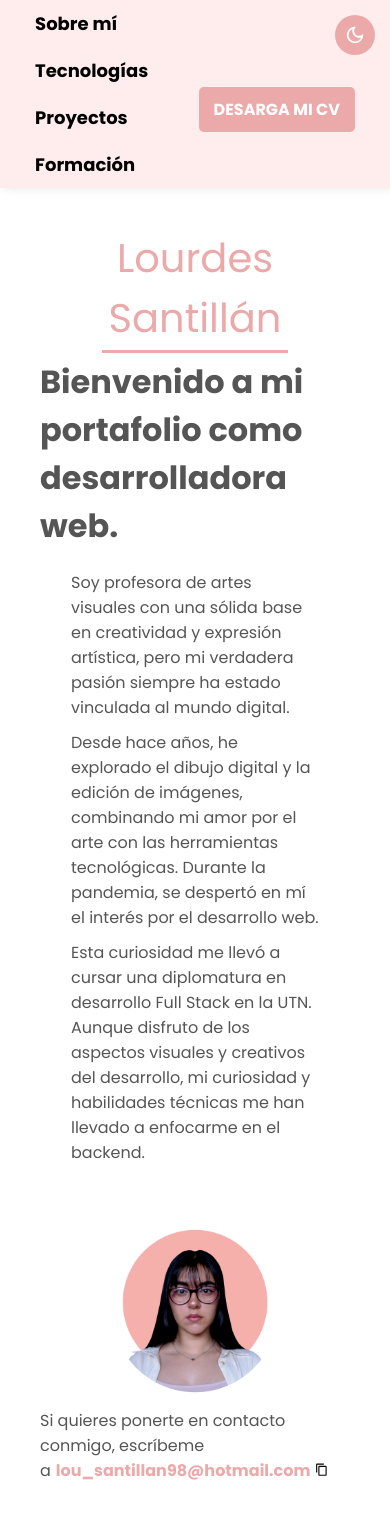
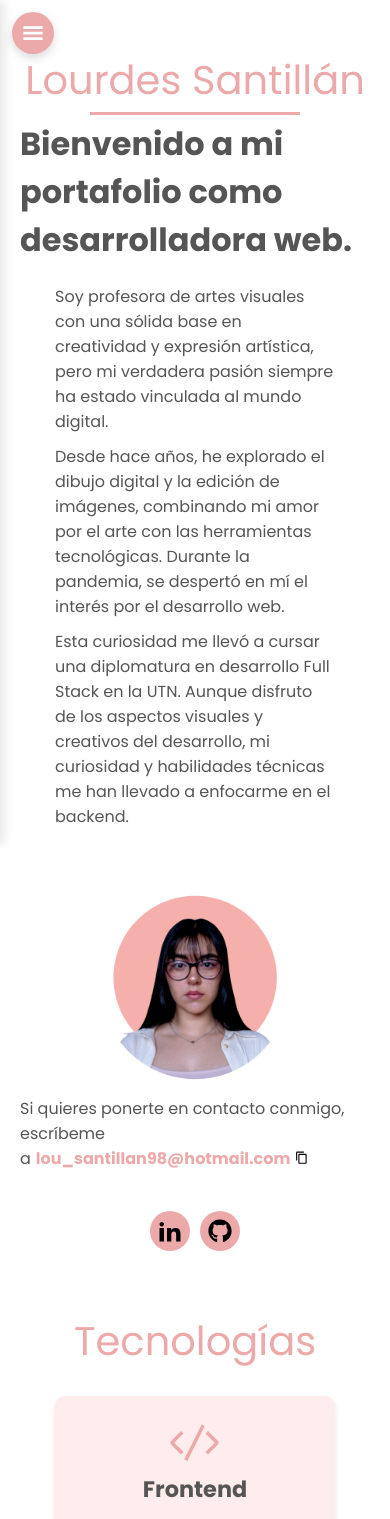
Before and after one commit to Lourdes-s/Portafolio, a React (Vite) app: page / in a window 390 px wide. Shown: the top 1519 px of the page. Built offline with nearby package versions, Linux system fonts and the light colour scheme.

Commit message:
fix css nav

```diff
--- a/src/Components/AboutMe/AboutMe.css
+++ b/src/Components/AboutMe/AboutMe.css
@@ -22,7 +22,7 @@
 .about-me {
     max-width: 1200px;
     min-width: 320px;
-    margin: auto;
+    margin-top: 30px;
     padding: 20px;
     background-color: var(--color-background);
 }
--- a/src/Components/Footer/Footer.css
+++ b/src/Components/Footer/Footer.css
@@ -28,7 +28,6 @@
     color: var(--color-texto);
     position: relative;
     z-index: 10;
-    border-radius: 0 0 20px 20px;
     box-shadow: 0 4px 6px rgba(0, 0, 0, 0.1);
 }
 
--- a/src/Components/NavBar/NavBar.css
+++ b/src/Components/NavBar/NavBar.css
@@ -1,26 +1,24 @@
-@import url('https://fonts.googleapis.com/css2?family=Inter:wght@100..900&family=Poppins:ital,wght@0,100;0,200;0,300;0,400;0,500;0,600;0,700;0,800;0,900;1,100;1,200;1,300;1,400;1,500;1,600;1,700;1,800;1,900&display=swap');
+@import url('https://fonts.googleapis.com/css2?family=Inter:wght@100..900&family=Poppins:wght@300;400;500;600;700;800;900&display=swap');
 
-/* VARIABLES */
 :root {
     --color-primario: #eca9a9;
     --color-claro: rgb(255, 236, 236);
     --color-oscuro: #c48c8c;
-    --color-background: #ffffff;
-    --color-texto: #000000;
+    --color-background: #fff;
+    --color-texto: #000;
     --color-texto-claro: #555;
     --text-defaul: "Poppins", sans-serif;
 }
 
-body.dark-mode{
+body.dark-mode {
     --color-primario: #ff34b1;
     --color-claro: #7a1c56;
     --color-oscuro: #fd6ac5;
-    --color-background: #000000;
-    --color-texto: #ffffff;
+    --color-background: #000;
+    --color-texto: #fff;
     --color-texto-claro: #acacac;
 }
 
-/* GENERALES */
 * {
     margin: 0;
     padding: 0;
@@ -28,31 +26,33 @@ body.dark-mode{
     font-family: var(--text-defaul);
 }
 
-body{
-    background-color: var(--color-background);
+body {
+    background: var(--color-background);
 }
 
 .navbar {
     position: fixed;
+    left: 0;
+    top: 0;
     width: 250px;
     height: 100vh;
-    background-color: var(--color-claro);
+    background: var(--color-claro);
     display: flex;
     flex-direction: column;
     align-items: center;
     justify-content: center;
     padding: 20px;
-    box-shadow: 4px 0px 10px rgba(0, 0, 0, 0.1);
-    z-index: 5;
+    box-shadow: 4px 0 10px rgba(0, 0, 0, .1);
+    z-index: 1200;
+    transition: transform .3s ease;
 }
 
 .list {
     list-style: none;
-    padding: 0;
-    margin: 0;
     display: flex;
     flex-direction: column;
     gap: 20px;
+    margin: 0;
 }
 
 .list-item {
@@ -60,36 +60,30 @@ body{
 }
 
 .nav-link {
+    color: var(--color-texto);
     text-decoration: none;
-    color: var(--color-texto);
-    font-weight: bold;
-    transition: color 0.3s ease-in-out;
+    font-weight: 700;
+    transition: color .25s;
 }
 
 .nav-link:hover {
     color: var(--color-primario);
 }
 
+
 .cv-button {
     margin-top: 30px;
-    background-color: var(--color-primario);
+    background: var(--color-primario);
+    color: var(--color-background);
     text-decoration: none;
-    color: var(--color-background);
-    border: none;
     padding: 10px 15px;
-    border-radius: 5px;
-    font-weight: bold;
-    cursor: pointer;
-    transition: background-color 0.3s ease-in-out;
+    border-radius: 8px;
+    font-weight: 700;
+    transition: background .25s;
 }
 
 .cv-button:hover {
-    background-color: var(--color-oscuro);
-}
-
-.main-content {
-    margin-left: 250px;
-    padding: 20px;
+    background: var(--color-oscuro);
 }
 
 .switch {
@@ -100,36 +94,87 @@ body{
 
 .switch button {
     background: var(--color-primario);
+    color: var(--color-background);
     border: none;
-    border-radius: 50%;
     width: 40px;
     height: 40px;
+    border-radius: 50%;
     display: flex;
     align-items: center;
     justify-content: center;
     cursor: pointer;
-    color: var(--color-background);
     font-size: 22px;
-    transition: background 0.3s ease, transform 0.2s ease;
+    transition: transform .2s, background .25s;
 }
 
 .switch button:hover {
+    transform: scale(1.08);
     background: var(--color-oscuro);
-    transform: scale(1.1);
 }
 
-@media (max-width: 768px) {
-    .navbar {
-        position: relative;
-        width: 100%;
-        height: auto;
-        flex-direction: row;
-        justify-content: space-around;
-        padding: 10px;
+/* ----------- DESKTOP ----------- */
+@media (min-width:769px) {
+    body {
+        padding-left: 250px;
     }
 
-    .main-content,
-    footer {
-        margin-left: 0;
+    .mobile-trigger {
+        display: none;
+    }
+
+    .navbar {
+        transform: none !important;
+    }
+
+    .overlay {
+        display: none;
     }
 }
+
+/* ----------- MOBILE ----------- */
+/* En mobile el sidebar está oculto fuera de pantalla y se muestra con .open */
+@media (max-width:768px) {
+    .navbar {
+        width: min(80vw, 300px);
+        transform: translateX(-100%);
+        justify-content: flex-start;
+        padding-top: 80px;
+    }
+
+    .navbar.open {
+        transform: translateX(0);
+    }
+
+    .mobile-trigger {
+        position: fixed;
+        left: 12px;
+        top: 12px;
+        z-index: 1300;
+        width: 42px;
+        height: 42px;
+        border: none;
+        border-radius: 50%;
+        background: var(--color-primario);
+        color: var(--color-background);
+        display: flex;
+        align-items: center;
+        justify-content: center;
+        cursor: pointer;
+        box-shadow: 0 4px 10px rgba(0, 0, 0, .15);
+    }
+
+    .overlay {
+        position: fixed;
+        inset: 0;
+        background: rgba(0, 0, 0, .45);
+        opacity: 0;
+        pointer-events: none;
+        transition: opacity .2s;
+        z-index: 1100;
+    }
+
+    .overlay.show {
+        opacity: 1;
+        pointer-events: auto;
+    }
+}
--- a/src/Components/NavBar/NavBar.jsx
+++ b/src/Components/NavBar/NavBar.jsx
@@ -1,34 +1,51 @@
-import React, { useContext } from "react"
-import { ThemeContext } from "../../ThemeContext.jsx"
-import { Link } from "react-scroll"
-import { MdOutlineLightMode, MdOutlineDarkMode } from "react-icons/md"
-import "./NavBar.css"
+import React, { useContext, useState } from "react";
+import { ThemeContext } from "../../ThemeContext.jsx";
+import { Link } from "react-scroll";
+import { MdOutlineLightMode, MdOutlineDarkMode } from "react-icons/md";
+import { GiHamburgerMenu } from "react-icons/gi";
+import { IoClose } from "react-icons/io5";
+import "./NavBar.css";
 
 export const NavBar = () => {
     const { darkMode, toggleTheme } = useContext(ThemeContext);
+    const [open, setOpen] = useState(false);
+
+    const toggleMenu = () => setOpen(v => !v);
+    const closeMenu = () => setOpen(false);
+
+
+    const linkProps = { smooth: true, duration: 500, className: "nav-link", onClick: closeMenu };
 
     return (
-        <div className="navbar">
+        <>
+            <button
+                className="mobile-trigger"
+                onClick={toggleMenu}
+                aria-label={open ? "Cerrar menú" : "Abrir menú"}
+            >
+                {open ? <IoClose size={22} /> : <GiHamburgerMenu size={22} />}
+            </button>
+
+            <div className={`overlay ${open ? "show" : ""}`} onClick={closeMenu} />
+
+            <nav className={`navbar ${open ? "open" : ""}`}>
                 <div className="switch">
                     <button onClick={toggleTheme} aria-label="Cambiar tema">
                         {darkMode ? <MdOutlineLightMode /> : <MdOutlineDarkMode />}
                     </button>
                 </div>
+
                 <ul className="list">
-                <li className="list-item">
-                    <Link to="aboutMe" smooth={true} duration={500} className="nav-link">Sobre mí</Link>
-                </li>
-                <li className="list-item">
-                    <Link to="technologies" smooth={true} duration={500} className="nav-link">Tecnologías</Link>
-                </li>
-                <li className="list-item">
-                    <Link to="projects" smooth={true} duration={500} className="nav-link">Proyectos</Link>
-                </li>
-                <li className="list-item">
-                    <Link to="formation" smooth={true} duration={500} className="nav-link">Formación</Link>
-                </li>
+                    <li className="list-item"><Link to="aboutMe" {...linkProps}>Sobre mí</Link></li>
+                    <li className="list-item"><Link to="technologies" {...linkProps}>Tecnologías</Link></li>
+                    <li className="list-item"><Link to="projects" {...linkProps}>Proyectos</Link></li>
+                    <li className="list-item"><Link to="formation" {...linkProps}>Formación</Link></li>
                 </ul>
-            <a href="/CV-Lourdes-Santillan.pdf" target="_blank" className="cv-button">DESARGA MI CV</a>
-        </div>
-    )
-}
+
+                <a href="/CV-Lourdes-Santillan.pdf" target="_blank" className="cv-button">
+                    DESARGA MI CV
+                </a>
+            </nav>
+        </>
+    );
+};
--- a/src/Components/Technologies/Technologies.css
+++ b/src/Components/Technologies/Technologies.css
@@ -94,3 +94,74 @@
     box-shadow: 2px 2px 5px rgba(0, 0, 0, 0.1);
     transition: all 0.3s ease-in-out;
 }
+
+/* -------------------------------------------- MEDIA QUERIES -------------------------------------------- */
+
+@media (max-width: 1020px) {
+    .technologies-title {
+        font-size: 3rem;
+    }
+
+    .technologies-category {
+        width: 220px;
+        padding: 18px;
+    }
+
+    .technologies-subtitle {
+        font-size: 1.6rem;
+    }
+}
+
+@media (max-width: 768px) {
+    .technologies-container {
+        flex-direction: column;
+        align-items: center;
+        gap: 25px;
+    }
+
+    .technologies-title {
+        font-size: 2.5rem;
+    }
+
+    .technologies-category {
+        width: 80%;
+        max-width: 400px;
+    }
+
+    .technologies-subtitle {
+        font-size: 1.4rem;
+    }
+
+    .technologies-list span {
+        font-size: 0.9rem;
+        padding: 6px 12px;
+    }
+}
+
+@media (max-width: 280px) {
+    .technologies-title {
+        font-size: 2rem;
+    }
+
+    .technologies-category {
+        width: 100%;
+        padding: 15px;
+    }
+
+    .technologies-icon {
+        font-size: 2.5rem;
+    }
+
+    .technologies-subtitle {
+        font-size: 1.2rem;
+    }
+
+    .technologies-list {
+        gap: 6px;
+    }
+
+    .technologies-list span {
+        font-size: 0.75rem;
+        padding: 5px 10px;
+    }
+}
```
Also changed, not shown: src/Components/Projects/Projects.css (+52 -69 lines). Lines whose indentation alone changed are shown as unchanged.
